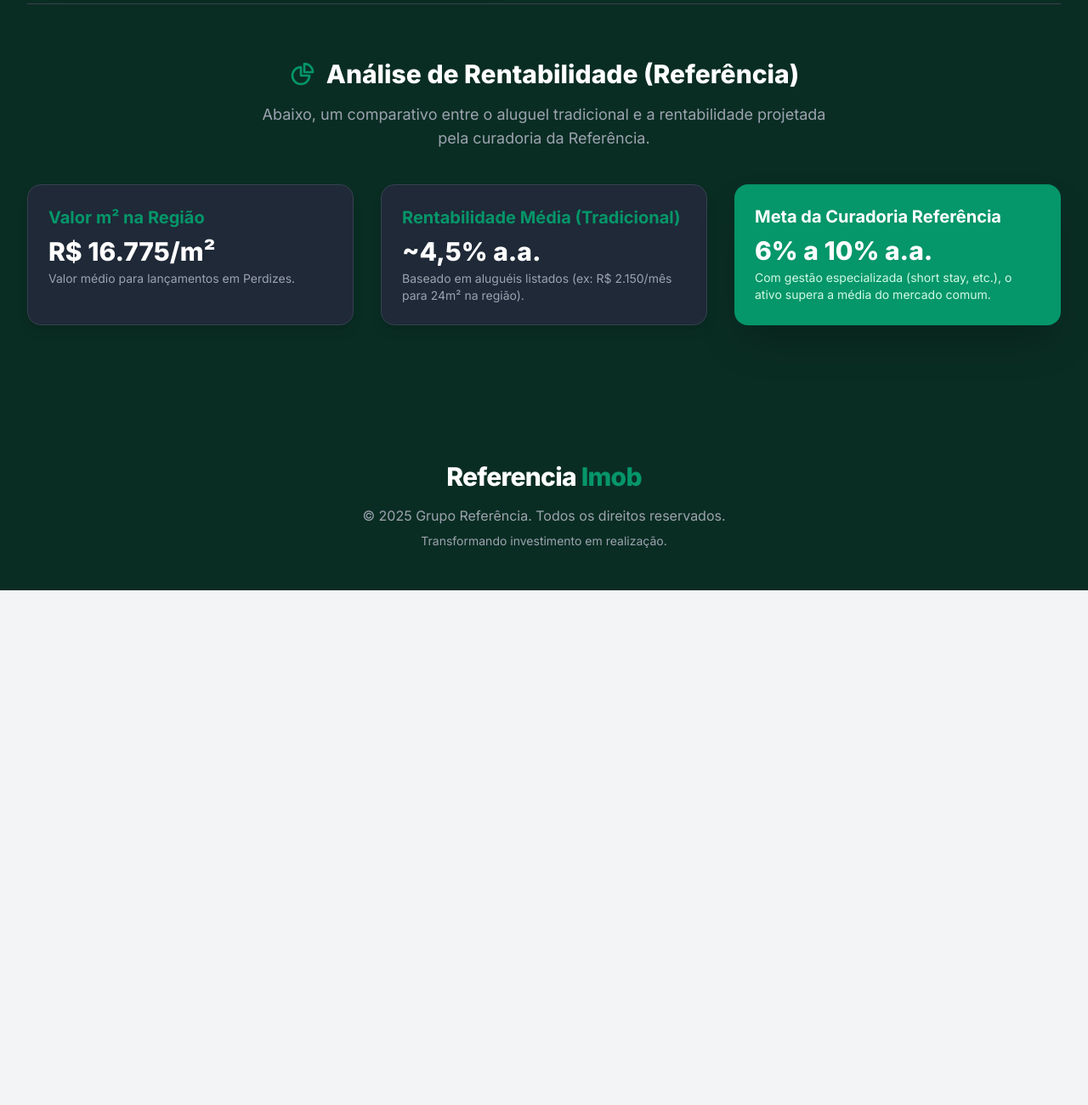
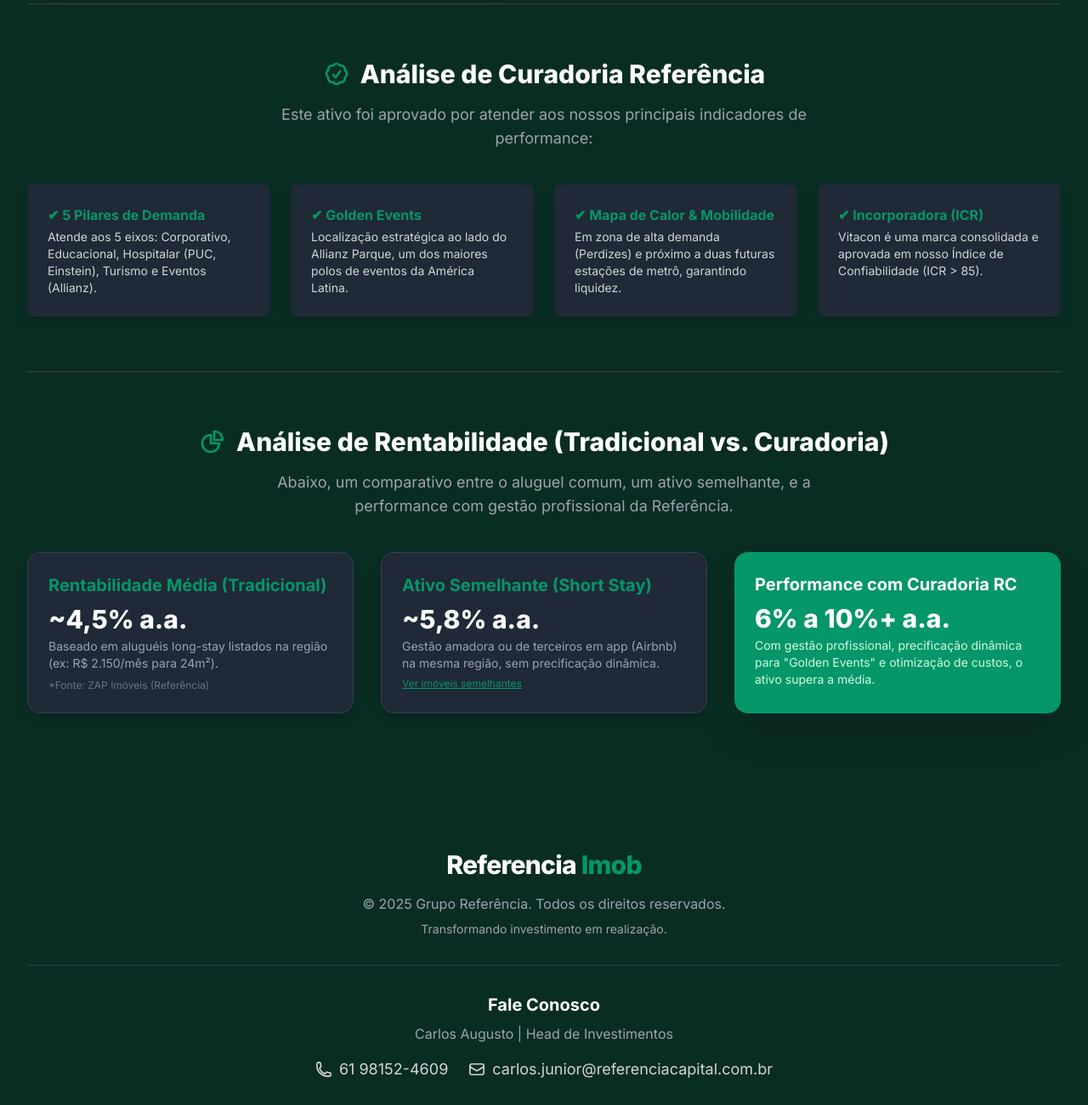
Before and after one commit to Eaigabiii/Imob, a plain HTML site: page index.html in a window 1280 px wide. Shown: the part 7799-9100 px from the top of the page at 85% size. Before the commit the page ends 8494 px from the top, so only its background shows below. Drawn offline with nearby package versions, Linux system fonts and the light colour scheme.

Commit message:
Add files via upload

```diff
--- a/index.html
+++ b/index.html
@@ -527,7 +527,7 @@
         </div>
     </section>
 
-    <!-- Seção 7: Estudo de Caso Vitacon (NOVA SEÇÃO) -->
+    <!-- Seção 7: Estudo de Caso Vitacon (SEÇÃO ATUALIZADA) -->
     <section id="estudo-caso" class="py-20 sm:py-28 bg-brand-dark text-white overflow-hidden">
         <div class="max-w-7xl mx-auto px-4 sm:px-6 lg:px-8">
             <!-- Título da Seção -->
@@ -546,17 +546,17 @@
                     <div class="relative w-full overflow-hidden rounded-2xl shadow-2xl" data-carousel>
                         <!-- Slides Wrapper -->
                         <div class="flex transition-transform duration-500 ease-in-out" data-carousel-slides>
-                            <!-- Slide 1 (CORRIGIDO) -->
+                            <!-- Slide 1 -->
                             <div class="min-w-full">
                                 <img src="https://cms.vitacon.com.br/wp-content/uploads/empreendimento_images/9a60e19127a6487fdf8b9ed499fcf109-7322b43af3be4f010104fab56b3d120a-watermarked.jpg"
                                      alt="[Imagem 1 do Vitacon Perdizes]" class="w-full h-auto md:h-[450px] object-cover bg-gray-700">
                             </div>
-                            <!-- Slide 2 (CORRIGIDO) -->
+                            <!-- Slide 2 -->
                             <div class="min-w-full">
                                 <img src="https://cms.vitacon.com.br/wp-content/uploads/empreendimento_images/70ca23ad17eb8eca4decda49336e13c9-7322b43af3be4f010104fab56b3d120a-watermarked.jpg"
                                      alt="[Imagem 2 do Vitacon Perdizes]" class="w-full h-auto md:h-[450px] object-cover bg-gray-700">
                             </div>
-                            <!-- Slide 3 (CORRIGIDO) -->
+                            <!-- Slide 3 -->
                             <div class="min-w-full">
                                 <img src="https://cms.vitacon.com.br/wp-content/uploads/empreendimento_images/41e6a73d4306b3d1d0eab7108dc411fb-7322b43af3be4f010104fab56b3d120a-watermarked.jpg"
                                      alt="[Imagem 3 do Vitacon Perdizes]" class="w-full h-auto md:h-[450px] object-cover bg-gray-700">
@@ -602,39 +602,76 @@
                 </div>
             </div>
 
-            <!-- Análise de Rentabilidade -->
+            <!-- NOVA SUB-SEÇÃO: Análise de Curadoria -->
+            <div class="mt-16 pt-16 border-t border-gray-700 fade-in-section">
+                <h4 class="text-3xl font-extrabold text-white text-center flex items-center justify-center gap-3">
+                    <svg class="h-8 w-8 text-highlight" xmlns="http://www.w3.org/2000/svg" fill="none" viewBox="0 0 24 24" stroke-width="2" stroke="currentColor">
+                      <path stroke-linecap="round" stroke-linejoin="round" d="M9 12.75L11.25 15 15 9.75M21 12c0 1.268-.63 2.39-1.593 3.068a3.745 3.745 0 01-1.043 3.296 3.745 3.745 0 01-3.296 1.043A3.745 3.745 0 0112 21c-1.268 0-2.39-.63-3.068-1.593a3.746 3.746 0 01-3.296-1.043 3.745 3.745 0 01-1.043-3.296A3.745 3.745 0 013 12c0-1.268.63-2.39 1.593-3.068a3.745 3.745 0 011.043-3.296 3.746 3.746 0 013.296-1.043A3.746 3.746 0 0112 3c1.268 0 2.39.63 3.068 1.593a3.746 3.746 0 013.296 1.043 3.746 3.746 0 011.043 3.296A3.745 3.745 0 0121 12z" />
+                    </svg>
+                    Análise de Curadoria Referência
+                </h4>
+                <p class="mt-4 text-lg text-gray-400 text-center max-w-2xl mx-auto">
+                    Este ativo foi aprovado por atender aos nossos principais indicadores de performance:
+                </p>
+                <div class="mt-10 grid grid-cols-1 md:grid-cols-2 lg:grid-cols-4 gap-6">
+                    <!-- Card 1: Pilares -->
+                    <div class="bg-gray-800 p-6 rounded-lg shadow-lg fade-in-section">
+                        <h5 class="font-bold text-highlight">✔ 5 Pilares de Demanda</h5>
+                        <p class="text-sm text-gray-300 mt-1">Atende aos 5 eixos: Corporativo, Educacional, Hospitalar (PUC, Einstein), Turismo e Eventos (Allianz).</p>
+                    </div>
+                    <!-- Card 2: Golden Events -->
+                    <div class="bg-gray-800 p-6 rounded-lg shadow-lg fade-in-section" style="transition-delay: 100ms;">
+                        <h5 class="font-bold text-highlight">✔ Golden Events</h5>
+                        <p class="text-sm text-gray-300 mt-1">Localização estratégica ao lado do Allianz Parque, um dos maiores polos de eventos da América Latina.</p>
+                    </div>
+                    <!-- Card 3: Mobilidade -->
+                    <div class="bg-gray-800 p-6 rounded-lg shadow-lg fade-in-section" style="transition-delay: 200ms;">
+                        <h5 class="font-bold text-highlight">✔ Mapa de Calor & Mobilidade</h5>
+                        <p class="text-sm text-gray-300 mt-1">Em zona de alta demanda (Perdizes) e próximo a duas futuras estações de metrô, garantindo liquidez.</p>
+                    </div>
+                    <!-- Card 4: Incorporadora -->
+                    <div class="bg-gray-800 p-6 rounded-lg shadow-lg fade-in-section" style="transition-delay: 300ms;">
+                        <h5 class="font-bold text-highlight">✔ Incorporadora (ICR)</h5>
+                        <p class="text-sm text-gray-300 mt-1">Vitacon é uma marca consolidada e aprovada em nosso Índice de Confiabilidade (ICR > 85).</p>
+                    </div>
+                </div>
+            </div>
+
+            <!-- Análise de Rentabilidade (ATUALIZADA) -->
             <div class="mt-16 pt-16 border-t border-gray-700 fade-in-section">
                 <h4 class="text-3xl font-extrabold text-white text-center flex items-center justify-center gap-3">
                     <svg class="h-8 w-8 text-highlight" xmlns="http://www.w3.org/2000/svg" fill="none" viewBox="0 0 24 24" stroke-width="2" stroke="currentColor">
                       <path stroke-linecap="round" stroke-linejoin="round" d="M10.5 6a7.5 7.5 0 107.5 7.5h-7.5V6z" />
                       <path stroke-linecap="round" stroke-linejoin="round" d="M13.5 10.5H21A7.5 7.5 0 0013.5 3v7.5z" />
                     </svg>
-                    Análise de Rentabilidade (Referência)
+                    Análise de Rentabilidade (Tradicional vs. Curadoria)
                 </h4>
                 <p class="mt-4 text-lg text-gray-400 text-center max-w-2xl mx-auto">
-                    Abaixo, um comparativo entre o aluguel tradicional e a rentabilidade projetada pela curadoria da Referência.
+                    Abaixo, um comparativo entre o aluguel comum, um ativo semelhante, e a performance com gestão profissional da Referência.
                 </p>
 
                 <div class="mt-10 grid grid-cols-1 md:grid-cols-3 gap-8">
-                    <!-- Card 1: Mercado -->
+                    <!-- Card 1: Média (Aluguel Comum) -->
                     <div class="bg-gray-800 p-6 rounded-2xl shadow-lg border border-gray-700 fade-in-section">
-                        <h5 class="text-xl font-bold text-highlight">Valor m² na Região</h5>
-                        <p class="mt-2 text-3xl font-extrabold text-white">R$ 16.775/m²</p>
-                        <p class="mt-1 text-sm text-gray-400">Valor médio para lançamentos em Perdizes.</p>
+                        <h5 class="text-xl font-bold text-highlight">Rentabilidade Média (Tradicional)</h5>
+                        <p class="mt-2 text-3xl font-extrabold text-white">~4,5% a.a.</p>
+                        <p class="mt-1 text-sm text-gray-400">Baseado em aluguéis long-stay listados na região (ex: R$ 2.150/mês para 24m²).</p>
+                        <p class="mt-2 text-xs text-gray-500">*Fonte: ZAP Imóveis (Referência)</p>
                     </div>
 
-                    <!-- Card 2: Média (Aluguel Comum) -->
+                    <!-- Card 2: Comparativo (NOVO CARD) -->
                     <div class="bg-gray-800 p-6 rounded-2xl shadow-lg border border-gray-700 fade-in-section" style="transition-delay: 150ms;">
-                        <h5 class="text-xl font-bold text-highlight">Rentabilidade Média (Tradicional)</h5>
-                        <p class="mt-2 text-3xl font-extrabold text-white">~4,5% a.a.</p>
-                        <p class="mt-1 text-sm text-gray-400">Baseado em aluguéis listados (ex: R$ 2.150/mês para 24m² na região).</p>
+                        <h5 class="text-xl font-bold text-highlight">Ativo Semelhante (Short Stay)</h5>
+                        <p class="mt-2 text-3xl font-extrabold text-white">~5,8% a.a.</p>
+                        <p class="mt-1 text-sm text-gray-400">Gestão amadora ou de terceiros em app (Airbnb) na mesma região, sem precificação dinâmica.</p>
+                        <a href="https://www.airbnb.com.br/s/Perdizes--S%C3%A3o-Paulo--SP/homes?room_types%5B%5D=Entire%20home%2Fapt&property_type_id%5B%5D=84" target="_blank" class="mt-2 text-xs text-highlight hover:text-white underline transition-colors duration-300">Ver imóveis semelhantes</a>
                     </div>
 
-                    <!-- Card 3: Curadoria RC -->
+                    <!-- Card 3: Curadoria RC (MODIFICADO) -->
                     <div class="bg-highlight p-6 rounded-2xl shadow-2xl fade-in-section" style="transition-delay: 300ms;">
-                        <h5 class="text-xl font-bold text-white">Meta da Curadoria Referência</h5>
-                        <p class="mt-2 text-3xl font-extrabold text-white">6% a 10% a.a.</p>
-                        <p class="mt-1 text-sm text-emerald-100">Com gestão especializada (short stay, etc.), o ativo supera a média do mercado comum.</p>
+                        <h5 class="text-xl font-bold text-white">Performance com Curadoria RC</h5>
+                        <p class="mt-2 text-3xl font-extrabold text-white">6% a 10%+ a.a.</p>
+                        <p class="mt-1 text-sm text-emerald-100">Com gestão profissional, precificação dinâmica para "Golden Events" e otimização de custos, o ativo supera a média.</p>
                     </div>
                 </div>
             </div>
@@ -643,7 +680,7 @@
     </section>
 
 
-    <!-- Footer -->
+    <!-- Footer (ATUALIZADO COM CONTATO) -->
     <footer id="contato" class="bg-brand-dark text-gray-400">
         <div class="max-w-7xl mx-auto px-4 sm:px-6 lg:px-8 py-12 text-center">
             <span class="text-3xl font-extrabold tracking-tight text-white">Referencia <span class="text-highlight">Imob</span></span>
@@ -653,6 +690,28 @@
             <p class="mt-2 text-sm">
                 Transformando investimento em realização.
             </p>
+
+            <!-- NOVO CONTEÚDO DE CONTATO -->
+            <div class="mt-8 border-t border-gray-700 pt-8">
+                <h4 class="text-xl font-bold text-white">Fale Conosco</h4>
+                <p class="mt-2 text-gray-400">Carlos Augusto | Head de Investimentos</p>
+                <div class="mt-4 flex flex-col sm:flex-row justify-center items-center gap-4 sm:gap-6 text-lg">
+                    <!-- WhatsApp Link -->
+                    <a href="https://wa.me/5561981524609" target="_blank" class="flex items-center gap-2 text-gray-300 hover:text-highlight transition duration-300">
+                        <svg class="w-5 h-5" xmlns="http://www.w3.org/2000/svg" fill="none" viewBox="0 0 24 24" stroke-width="2" stroke="currentColor">
+                           <path stroke-linecap="round" stroke-linejoin="round" d="M2.25 6.75c0 8.284 6.716 15 15 15h2.25a2.25 2.25 0 002.25-2.25v-1.372c0-.516-.351-.966-.852-1.091l-4.423-1.106c-.44-.11-.902.055-1.173.417l-.97 1.293c-.282.376-.769.542-1.21.38a12.035 12.035 0 01-7.143-7.143c-.162-.441.004-.928.38-1.21l1.293-.97c.363-.271.527-.734.417-1.173L6.963 3.102a1.125 1.125 0 00-1.091-.852H4.5A2.25 2.25 0 002.25 4.5v2.25z" />
+                        </svg>
+                        61 98152-4609
+                    </a>
+                    <!-- Email Link -->
+                    <a href="mailto:carlos.junior@referenciacapital.com.br" class="flex items-center gap-2 text-gray-300 hover:text-highlight transition duration-300">
+                        <svg class="w-5 h-5" xmlns="http://www.w3.org/2000/svg" fill="none" viewBox="0 0 24 24" stroke-width="2" stroke="currentColor">
+                           <path stroke-linecap="round" stroke-linejoin="round" d="M21.75 6.75v10.5a2.25 2.25 0 01-2.25 2.25h-15a2.25 2.25 0 01-2.25-2.25V6.75m19.5 0A2.25 2.25 0 0019.5 4.5h-15a2.25 2.25 0 00-2.25 2.25m19.5 0v.243a2.25 2.25 0 01-1.07 1.916l-7.5 4.615a2.25 2.25 0 01-2.36 0L3.32 8.91a2.25 2.25 0 01-1.07-1.916V6.75" />
+                        </svg>
+                        carlos.junior@referenciacapital.com.br
+                    </a>
+                </div>
+            </div>
         </div>
     </footer>
 
```
